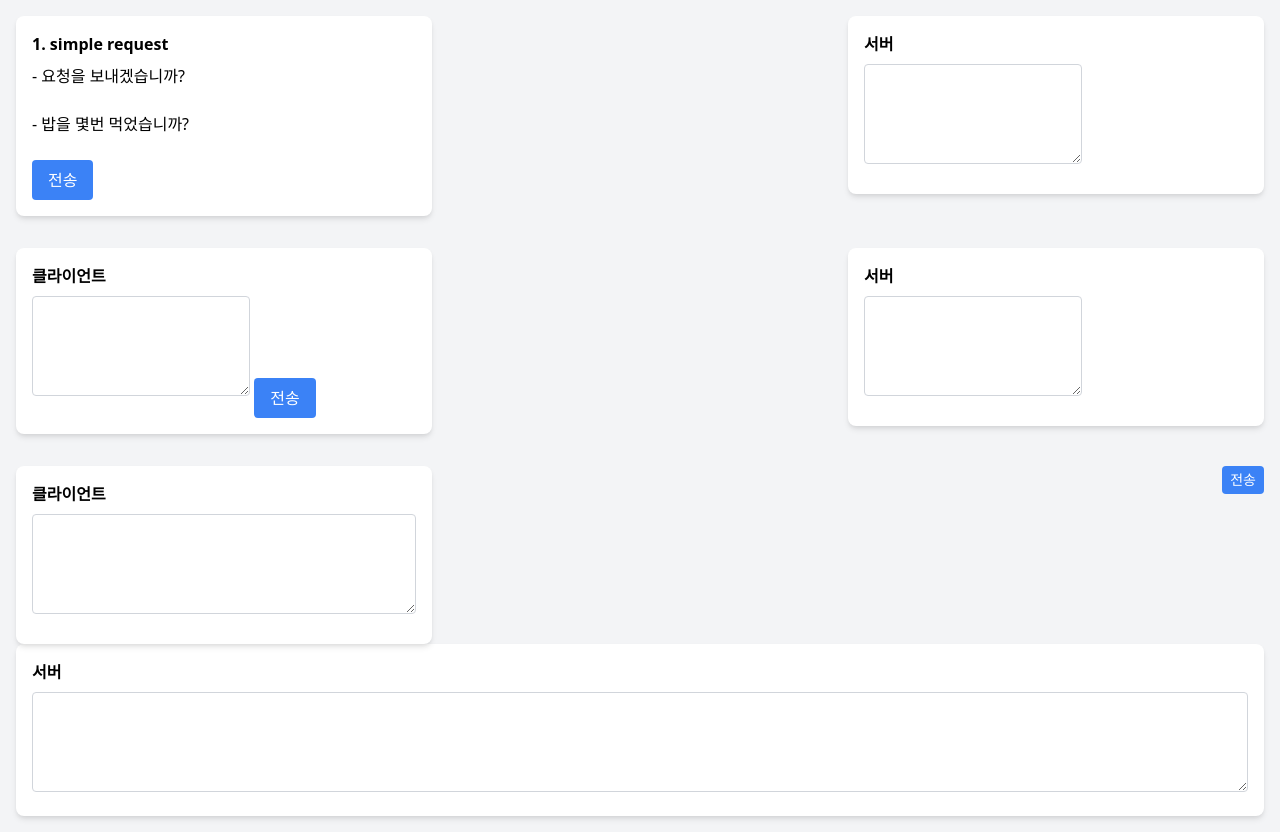
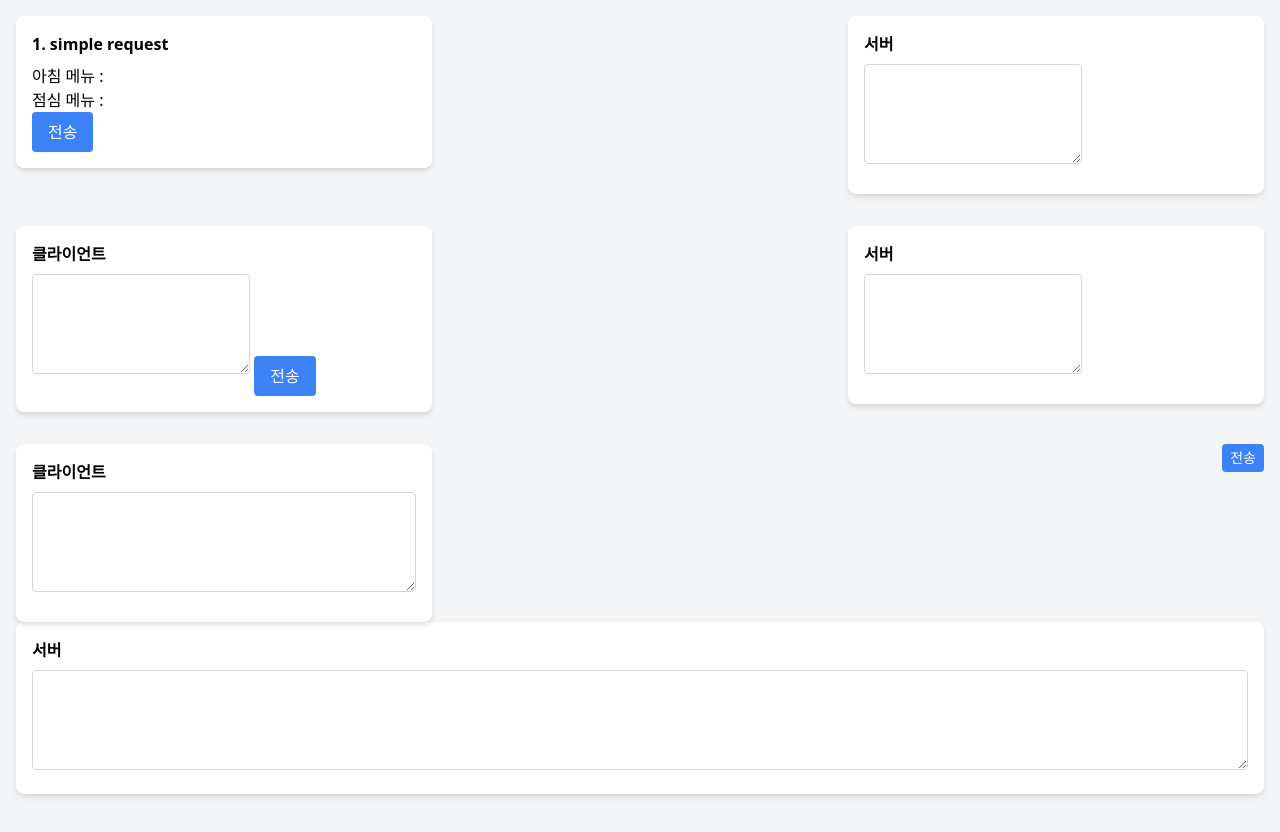
Before and after one commit to syeonnn/cors_semina, a website: page index.html in a window 1280 px wide. After the commit the page ends 810 px from the top, so only its background shows below. Drawn offline with nearby package versions, Linux system fonts and the light colour scheme.

Commit message:
feat: 변경 전

```diff
--- a/app1.js
+++ b/app1.js
@@ -1,7 +1,40 @@
+// const formbtn = document.getElementById('formbtn');
+
+// formbtn.addEventListener('click', form.submit)
+// })
+
+// document.addEventListener('DOMContentLoaded', () => {
+//     const form = document.getElementById('myForm');
+
+//     form.onsubmit = async (e) => {
+//         e.preventDefault(); // 기본 제출 동작 방지
+
+//         const formData = new FormData(form);
+
+//         try {
+//             const response = await fetch('/submit', {
+//                 method: 'POST',
+//                 body: formData
+//             });
+
+//             if (!response.ok) {
+//                 throw new Error('Network response was not ok');
+//             }
+
+//             const result = await response.json();
+//             document.getElementById('responseMessage').innerText = result.message;
+//         } catch (error) {
+//             console.error('There was a problem with the fetch operation:', error);
+//             document.getElementById('responseMessage').innerText = 'An error occurred.';
+//         }
+//     };
+// });
+
+
 document.addEventListener('DOMContentLoaded', () => {
     const form = document.getElementById('form');
 
-    form.onsubmit = (e) => {
+    form.addEventListener('submit', (e) => {
         e.preventDefault();
 
         const xhr = new XMLHttpRequest();
@@ -18,5 +51,5 @@ document.addEventListener('DOMContentLoaded', () => {
         xhr.open('POST', '/simple');
 
         xhr.send(formData);
-    };
+    })
 });
--- a/index.html
+++ b/index.html
@@ -27,17 +27,15 @@
                 <p class="font-semibold mb-2">1. simple request</p>
                 <form id="form">
                     <div>
-                      <label for="simple1">- 요청을 보내겠습니까?</label>
-                      <input name="simple1" id="simple1"/>
+                      <label for="simple1">아침 메뉴 : </label>
+                      <input id="simple1" name="simple1" id="simple1"/>
                     </div>
                     <div>
-                      <label for="simple2">- 밥을 몇번 먹었습니까?</label>
-                      <input name="simple2" id="simple2" />
+                      <label for="simple2">점심 메뉴 :</label>
+                      <input id="simple2" name="simple2" id="simple2" />
                     </div>
-                    <div>
-                        <input type="submit" value="전송" class="px-4 py-2 bg-blue-500 text-white rounded hover:bg-blue-600" />
-                    </div>
-                  </form>
+                    <button id="formbtn" type="submit" name="submit" value="전송" class="px-4 py-2 bg-blue-500 text-white rounded hover:bg-blue-600" >전송</button>
+                </form>
             </div>
             <div class="w-1/3 bg-white p-4 shadow-md rounded-lg">
                 <p class="font-semibold mb-2">서버</p>
--- a/server.js
+++ b/server.js
@@ -14,7 +14,9 @@ const __dirname = path.dirname(__filename);
 // 정적 파일 제공 설정
 app.use(express.static(__dirname));
 
-app.use(json());
+// 미들웨어 설정
+app.use(express.urlencoded({ extended: true })); // URL-encoded 형식의 요청 본문을 파싱
+app.use(express.json()); // JSON 형식의 요청 본문을 파싱
 
 app.get('/', (_, response) => {
     response.sendFile(path.join(__dirname, 'index.html'));
@@ -27,5 +29,5 @@ app.listen(port, () => {
 
 app.post('/simple', (request, response) => {
     console.log('body: ', request.body);
-    response.json({ message: '요청이 성공적으로 처리되었습니다.' });
+    response.json({ message: '요청이 성공적으로 처리되었습니다.', data: request.body });
 });
```
